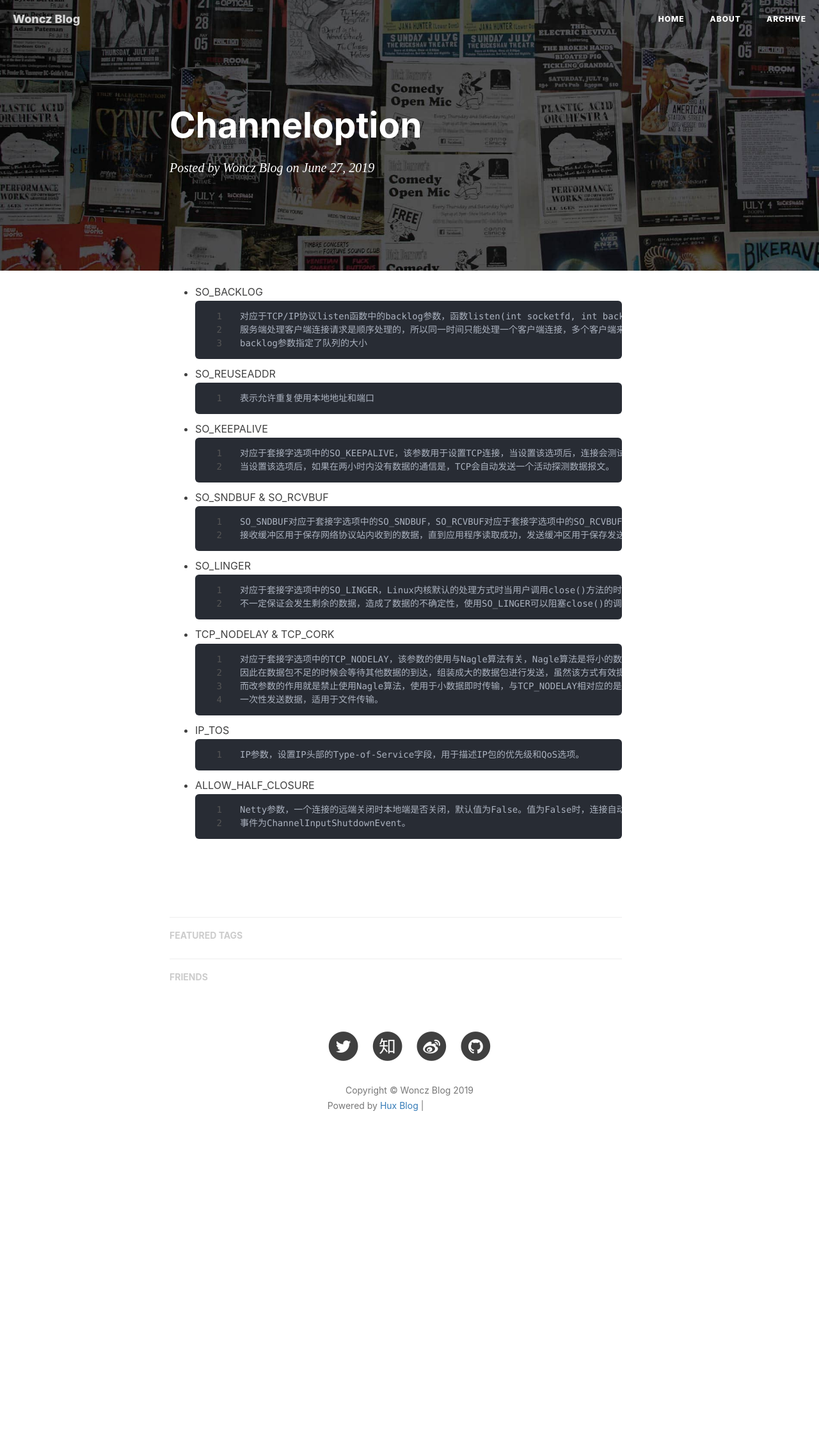
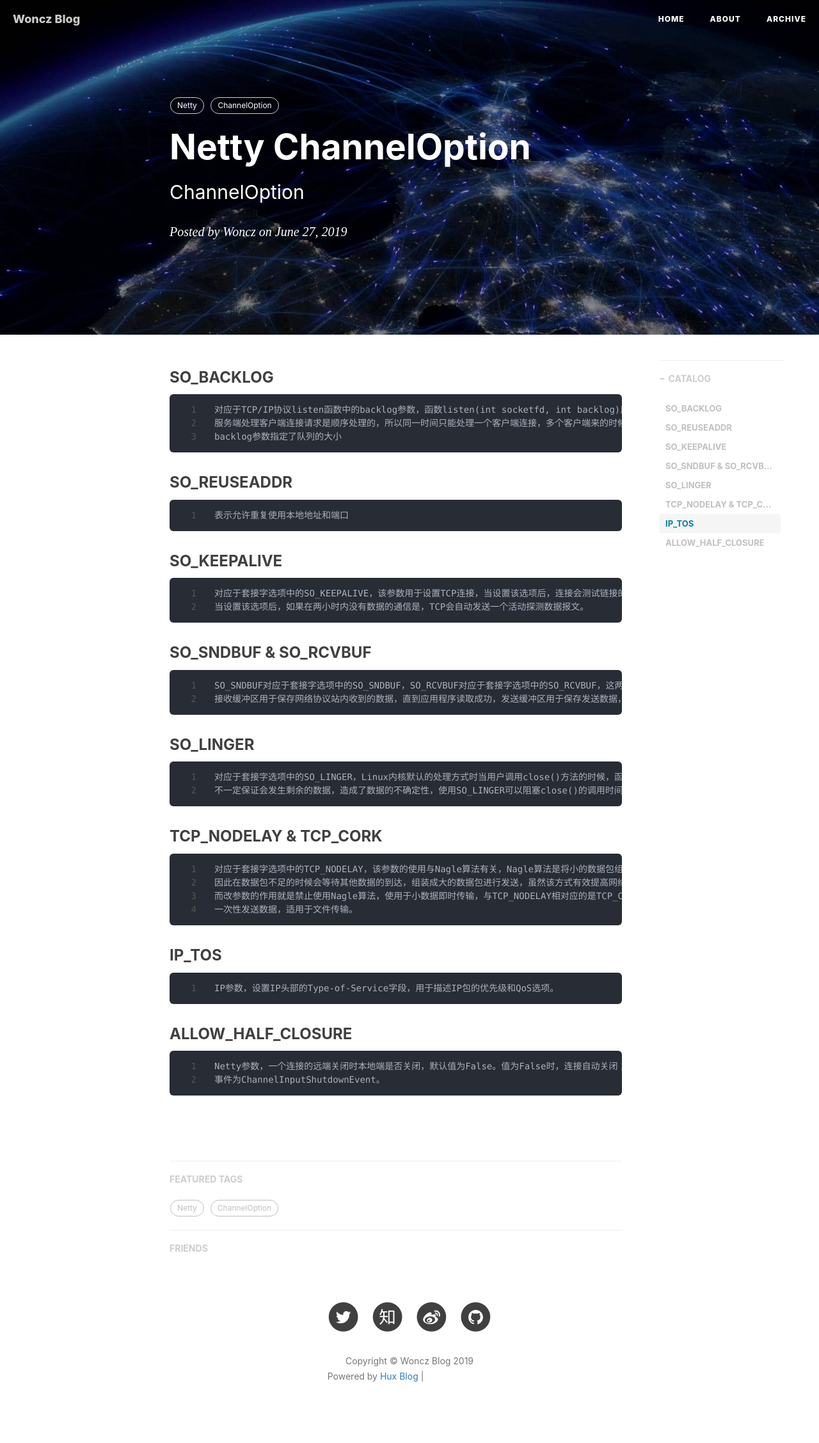
Before and after one commit to woncz/woncz.github.io, a Jekyll site: the page built from _posts/2019-06-27-ChannelOption.md, in a window 1280 px wide. Shown: the whole page at 64% size. Built offline with Jekyll 4.4.1, drawn with Linux system fonts in a browser that asks for light colours; nearby versions of some CDN libraries; our own code applies the rules of GitHub Pages for plain Markdown files; comment, search, counter and statistics services are not loaded; before the commit the page ends 1832 px from its top, so only the background shows below that; grey boxes are pictures that could not be loaded.

Commit message:
change tag

````diff
--- a/_posts/2019-06-27-ChannelOption.md
+++ b/_posts/2019-06-27-ChannelOption.md
@@ -1,34 +1,47 @@
-- SO_BACKLOG
+---
+layout:     post
+title:      "Netty ChannelOption"
+subtitle:   "ChannelOption"
+date:       2019-06-27
+author:     "Woncz"
+header-img: "img/post-bg-os-metro.jpg"
+catalog: true
+tags:
+  - Netty
+  - ChannelOption
+---
+
+### SO_BACKLOG
 ```
 对应于TCP/IP协议listen函数中的backlog参数，函数listen(int socketfd, int backlog)用来初始化服务端可连接队列，
 服务端处理客户端连接请求是顺序处理的，所以同一时间只能处理一个客户端连接，多个客户端来的时候，服务端将不能处理的客户端连接请求放在队列中等待处理，
 backlog参数指定了队列的大小
 ```
 
-- SO_REUSEADDR
+### SO_REUSEADDR
 ```
 表示允许重复使用本地地址和端口
 ```
 
-- SO_KEEPALIVE
+### SO_KEEPALIVE
 ```
 对应于套接字选项中的SO_KEEPALIVE，该参数用于设置TCP连接，当设置该选项后，连接会测试链接的状态，这个选项用于可能长时间没有数据交流的连接。
 当设置该选项后，如果在两小时内没有数据的通信是，TCP会自动发送一个活动探测数据报文。
 ```
 
-- SO_SNDBUF & SO_RCVBUF
+### SO_SNDBUF & SO_RCVBUF
 ```
 SO_SNDBUF对应于套接字选项中的SO_SNDBUF，SO_RCVBUF对应于套接字选项中的SO_RCVBUF，这两个参数用于操作接收缓冲区和发送缓冲区的大小，
 接收缓冲区用于保存网络协议站内收到的数据，直到应用程序读取成功，发送缓冲区用于保存发送数据，直到发送成功。
 ```
 
-- SO_LINGER
+### SO_LINGER
 ```
 对应于套接字选项中的SO_LINGER，Linux内核默认的处理方式时当用户调用close()方法的时候，函数返回，在可能的情况下，尽量发送数据，
 不一定保证会发生剩余的数据，造成了数据的不确定性，使用SO_LINGER可以阻塞close()的调用时间，直到数据完全发送。
 ```
 
-- TCP_NODELAY & TCP_CORK
+### TCP_NODELAY & TCP_CORK
 ```
 对应于套接字选项中的TCP_NODELAY，该参数的使用与Nagle算法有关，Nagle算法是将小的数据包组装为更大的帧然后进行发送，而不是输入一次发送一次，
 因此在数据包不足的时候会等待其他数据的到达，组装成大的数据包进行发送，虽然该方式有效提高网络的有效负载，但是却造成了延时，
@@ -36,12 +49,12 @@ SO_SNDBUF对应于套接字选项中的SO_SNDBUF，SO_RCVBUF对应于套接字
 一次性发送数据，适用于文件传输。
 ```
 
-- IP_TOS
+### IP_TOS
 ```
 IP参数，设置IP头部的Type-of-Service字段，用于描述IP包的优先级和QoS选项。
 ```
 
-- ALLOW_HALF_CLOSURE
+### ALLOW_HALF_CLOSURE
 ```
 Netty参数，一个连接的远端关闭时本地端是否关闭，默认值为False。值为False时，连接自动关闭；为True时，触发ChannelInboundHandler的userEventTriggered()方法，
 事件为ChannelInputShutdownEvent。
````
